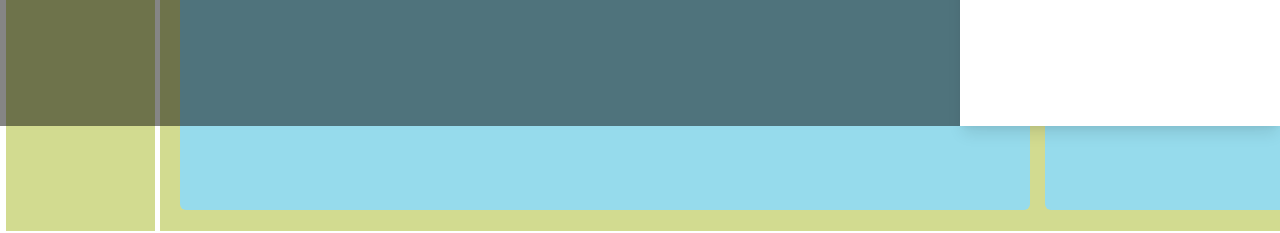
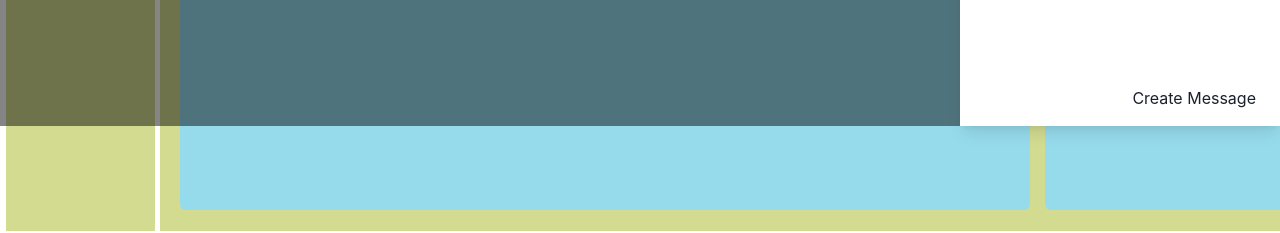
Before and after one commit to NoahNim/weyland-mars, a React (Create React App) app: page /welcome-page in a window 1280 px wide. Both pictures are taken after a click on the button "Messages". Shown: the part 674-907 px from the top of the page. Built offline with nearby package versions, Linux system fonts and the light colour scheme.

Commit message:
fixed a bug

```diff
--- a/src/App.js
+++ b/src/App.js
@@ -1,13 +1,46 @@
-import { users, files, important, messages, logs } from "./Data";
+import { users, files, important, logs, messages } from "./Data";
 import { Routes, Route } from "react-router-dom";
 import Login from "./components/Login/Login";
 import Welcome from "./components/WelcomePage/Welcome";
-import { Box, color, GridItem, useColorMode } from "@chakra-ui/react";
-import Header from "./components/Header/Header";
+import { Box, useColorMode } from "@chakra-ui/react";
+import { useState } from "react";
+
+// let messages = [
+//   {
+//     id: 1,
+//     sentDate: new Date(2515, 3, 9),
+//     from: "Adin Vicharky",
+//     to: "Kaiser Fermente",
+//     title: "Welcome to the Lab",
+//     message: "Lorem ipsum",
+//   },
+//   {
+//     id: 2,
+//     sentDate: new Date(2515, 3, 10),
+//     from: "Dr. Veronica Alvarez",
+//     to: "Dr. Kaiser Fermente",
+//     title: "Mental Health of Workers Report",
+//     message: "Lorem ipsum",
+//   },
+//   {
+//     id: 3,
+//     sentDate: new Date(2515, 4, 5),
+//     from: "Dr. Chazz McFazzer",
+//     to: "Kaiser Fermente",
+//     title: "Effects from the Artifact",
+//     message: "Lorem ipsum",
+//   },
+// ];
 
 function App() {
   const { colorMode, toggleColorMode } = useColorMode();
+  const [messageList, setMessageList] = useState(messages);
 
+  const addMessages = (messages) => {
+    setMessageList((prevMessages) => {
+      return [messages, ...prevMessages];
+    });
+  };
   return (
     <Box>
       <Routes>
@@ -21,10 +54,12 @@ function App() {
             <Welcome
               important={important}
               files={files}
-              messages={messages}
+              messages={messageList}
+              addMessages={addMessages}
               logs={logs}
               colorMode={colorMode}
               toggleColorMode={toggleColorMode}
+              user={users}
             />
           }
           exact
--- a/src/components/Information/Bulletin.js
+++ b/src/components/Information/Bulletin.js
@@ -2,7 +2,6 @@ import { List, ListItem, Box } from "@chakra-ui/react";
 import InformationDate from "./InformationDate";
 
 const Bulletin = (props) => {
-  console.log(`In BULLETIN ${props.date}`);
   return (
     <Box
       bg={
--- a/src/components/Messages/CreateMessage.js
+++ b/src/components/Messages/CreateMessage.js
@@ -1,3 +1,23 @@
-const CreateMessage = (props) => {};
+import {
+  Modal,
+  ModalOverlay,
+  ModalContent,
+  ModalHeader,
+  ModalFooter,
+  ModalBody,
+  ModalCloseButton,
+  FormControl,
+  FormLabel,
+  FormErrorMessage,
+  FormHelperText,
+  Input,
+  Button,
+  Box,
+} from "@chakra-ui/react";
+import { useState } from "react";
+
+const CreateMessage = (props) => {
+  return <Box>Create Message</Box>;
+};
 
 export default CreateMessage;
--- a/src/components/Messages/MessageList.js
+++ b/src/components/Messages/MessageList.js
@@ -3,12 +3,14 @@ import React, { useState } from "react";
 import Message from "./Message";
 
 const MessageList = (props) => {
+  const [messages, setMessages] = useState(props.messages);
+
   return (
     <Box>
       <List>
-        {props.messages.map((message) => (
-          <ListItem margin="8px">
-            <Message key={message.id} message={message} />
+        {messages.map((message) => (
+          <ListItem key={message.id} margin="8px">
+            <Message message={message} />
           </ListItem>
         ))}
       </List>
--- a/src/components/Messages/Messages.js
+++ b/src/components/Messages/Messages.js
@@ -2,6 +2,7 @@ import {
   Drawer,
   DrawerBody,
   DrawerHeader,
+  DrawerFooter,
   DrawerOverlay,
   DrawerContent,
   DrawerCloseButton,
@@ -10,6 +11,7 @@ import {
 } from "@chakra-ui/react";
 import React, { useRef } from "react";
 import MessageList from "./MessageList";
+import CreateMessage from "./CreateMessage";
 
 const Messages = (props) => {
   const { isOpen, onOpen, onClose } = useDisclosure();
@@ -31,8 +33,14 @@ const Messages = (props) => {
           <DrawerCloseButton />
           <DrawerHeader>Here are your messages</DrawerHeader>
           <DrawerBody>
-            <MessageList messages={props.messages} />
+            <MessageList messages={props.messages} user={props.user} />
           </DrawerBody>
+          <DrawerFooter>
+            <CreateMessage
+              messages={props.messages}
+              addMessages={props.addMessages}
+            />
+          </DrawerFooter>
         </DrawerContent>
       </Drawer>
     </>
--- a/src/components/WelcomePage/Welcome.js
+++ b/src/components/WelcomePage/Welcome.js
@@ -35,7 +35,11 @@ const Welcome = (props) => {
           area={"nav"}
         >
           <Box>
-            <Messages messages={props.messages} />
+            <Messages
+              messages={props.messages}
+              user={props.user}
+              addMessages={props.addMessages}
+            />
           </Box>
           <Box>Files</Box>
           <Box>Logs</Box>
```
